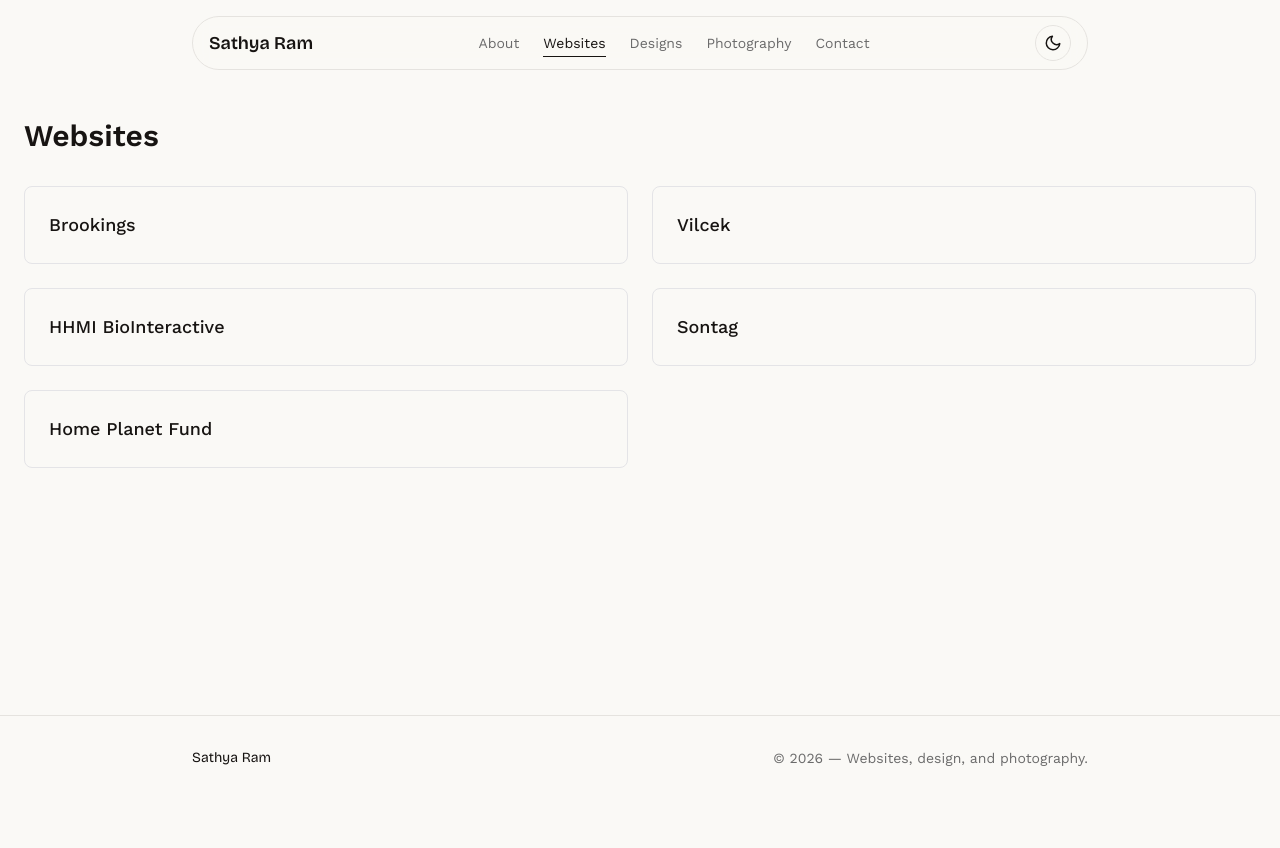
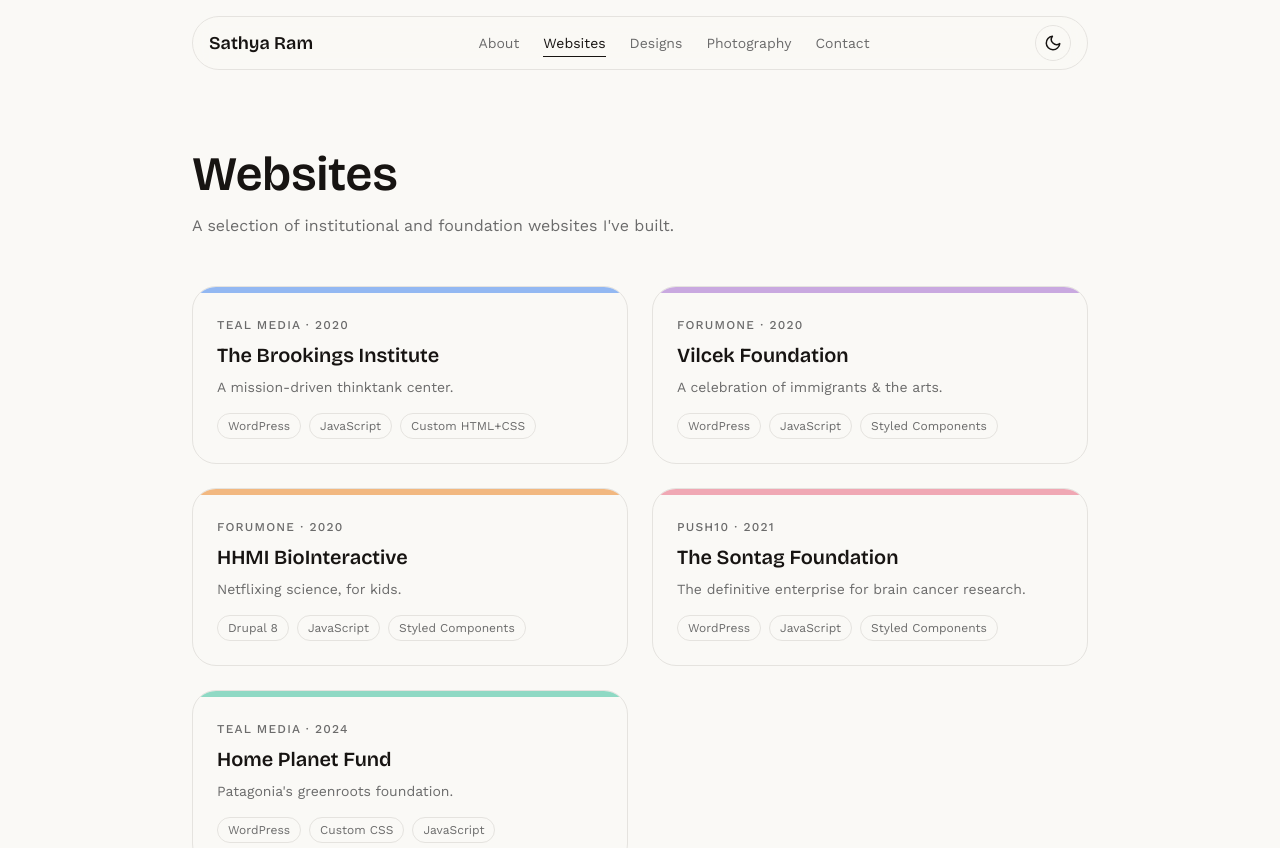
Before and after one commit to sathyaram/sathyaram, a Next.js app: page /websites in a window 1280 px wide. Shown: the top 848 px of the page. Before the commit the page ends 800 px from the top, so only its background shows below. Built offline with nearby package versions, Linux system fonts and the light colour scheme.

Commit message:
Populate Websites/Designs landing grids with real case study data and color-block cards

```diff
--- a/app/designs/page.tsx
+++ b/app/designs/page.tsx
@@ -6,25 +6,49 @@
 };
 
 const designs = [
-  { slug: "graphic-design", name: "Graphic Design" },
-  { slug: "interface-design", name: "Interface Design" },
+  {
+    slug: "graphic-design",
+    title: "Graphic Design",
+    subtitle: "Branding, logos, and print work.",
+    accent: "#c9a9e0",
+  },
+  {
+    slug: "interface-design",
+    title: "Interface Design",
+    subtitle: "UI, motion, and interaction work.",
+    accent: "#93b8f2",
+  },
 ];
 
 export default function Designs() {
   return (
-    <div className="px-6 py-12">
-      <h1 className="text-3xl font-semibold mb-8">Designs</h1>
-      <div className="grid grid-cols-1 sm:grid-cols-2 gap-6">
+    <div className="px-6 py-16 sm:py-20">
+      <div className="mx-auto max-w-4xl">
+        <h1 className="font-display text-4xl font-semibold sm:text-5xl">
+          Designs
+        </h1>
+        <p className="mt-4 max-w-xl text-muted">
+          Brand, print, and interface work.
+        </p>
+
+        <div className="mt-12 grid grid-cols-1 gap-6 sm:grid-cols-2">
           {designs.map((item) => (
             <Link
               key={item.slug}
               href={`/designs/${item.slug}`}
-            className="block rounded-lg border border-zinc-200 dark:border-zinc-800 p-6 hover:border-zinc-400 dark:hover:border-zinc-600 transition-colors"
+              className="block overflow-hidden rounded-3xl border border-border transition-colors hover:border-foreground/30"
             >
-            <h2 className="text-lg font-medium">{item.name}</h2>
+              <div className="h-1.5" style={{ backgroundColor: item.accent }} />
+              <div className="p-6">
+                <h2 className="font-display text-xl font-semibold">
+                  {item.title}
+                </h2>
+                <p className="mt-2 text-sm text-muted">{item.subtitle}</p>
+              </div>
             </Link>
           ))}
         </div>
       </div>
+    </div>
   );
 }
--- a/app/websites/page.tsx
+++ b/app/websites/page.tsx
@@ -6,28 +6,95 @@
 };
 
 const websites = [
-  { slug: "brookings", name: "Brookings" },
-  { slug: "vilcek", name: "Vilcek" },
-  { slug: "biointeractive", name: "HHMI BioInteractive" },
-  { slug: "sontag", name: "Sontag" },
-  { slug: "homeplanetfund", name: "Home Planet Fund" },
+  {
+    slug: "brookings",
+    title: "The Brookings Institute",
+    subtitle: "A mission-driven thinktank center.",
+    year: "2020",
+    agency: "Teal Media",
+    tags: ["WordPress", "JavaScript", "Custom HTML+CSS"],
+    accent: "#93b8f2",
+  },
+  {
+    slug: "vilcek",
+    title: "Vilcek Foundation",
+    subtitle: "A celebration of immigrants & the arts.",
+    year: "2020",
+    agency: "ForumOne",
+    tags: ["WordPress", "JavaScript", "Styled Components"],
+    accent: "#c9a9e0",
+  },
+  {
+    slug: "biointeractive",
+    title: "HHMI BioInteractive",
+    subtitle: "Netflixing science, for kids.",
+    year: "2020",
+    agency: "ForumOne",
+    tags: ["Drupal 8", "JavaScript", "Styled Components"],
+    accent: "#f2b880",
+  },
+  {
+    slug: "sontag",
+    title: "The Sontag Foundation",
+    subtitle: "The definitive enterprise for brain cancer research.",
+    year: "2021",
+    agency: "Push10",
+    tags: ["WordPress", "JavaScript", "Styled Components"],
+    accent: "#f0a8b4",
+  },
+  {
+    slug: "homeplanetfund",
+    title: "Home Planet Fund",
+    subtitle: "Patagonia's greenroots foundation.",
+    year: "2024",
+    agency: "Teal Media",
+    tags: ["WordPress", "Custom CSS", "JavaScript"],
+    accent: "#8fd9c4",
+  },
 ];
 
 export default function Websites() {
   return (
-    <div className="px-6 py-12">
-      <h1 className="text-3xl font-semibold mb-8">Websites</h1>
-      <div className="grid grid-cols-1 sm:grid-cols-2 gap-6">
+    <div className="px-6 py-16 sm:py-20">
+      <div className="mx-auto max-w-4xl">
+        <h1 className="font-display text-4xl font-semibold sm:text-5xl">
+          Websites
+        </h1>
+        <p className="mt-4 max-w-xl text-muted">
+          A selection of institutional and foundation websites I&apos;ve built.
+        </p>
+
+        <div className="mt-12 grid grid-cols-1 gap-6 sm:grid-cols-2">
           {websites.map((site) => (
             <Link
               key={site.slug}
               href={`/websites/${site.slug}`}
-            className="block rounded-lg border border-zinc-200 dark:border-zinc-800 p-6 hover:border-zinc-400 dark:hover:border-zinc-600 transition-colors"
+              className="block overflow-hidden rounded-3xl border border-border transition-colors hover:border-foreground/30"
             >
-            <h2 className="text-lg font-medium">{site.name}</h2>
+              <div className="h-1.5" style={{ backgroundColor: site.accent }} />
+              <div className="p-6">
+                <p className="text-xs font-medium uppercase tracking-widest text-muted">
+                  {site.agency} · {site.year}
+                </p>
+                <h2 className="mt-2 font-display text-xl font-semibold">
+                  {site.title}
+                </h2>
+                <p className="mt-2 text-sm text-muted">{site.subtitle}</p>
+                <div className="mt-4 flex flex-wrap gap-2">
+                  {site.tags.map((tag) => (
+                    <span
+                      key={tag}
+                      className="rounded-full border border-border px-2.5 py-1 text-xs text-muted"
+                    >
+                      {tag}
+                    </span>
+                  ))}
+                </div>
+              </div>
             </Link>
           ))}
         </div>
       </div>
+    </div>
   );
 }
```
Lines whose indentation alone changed are shown as unchanged.
